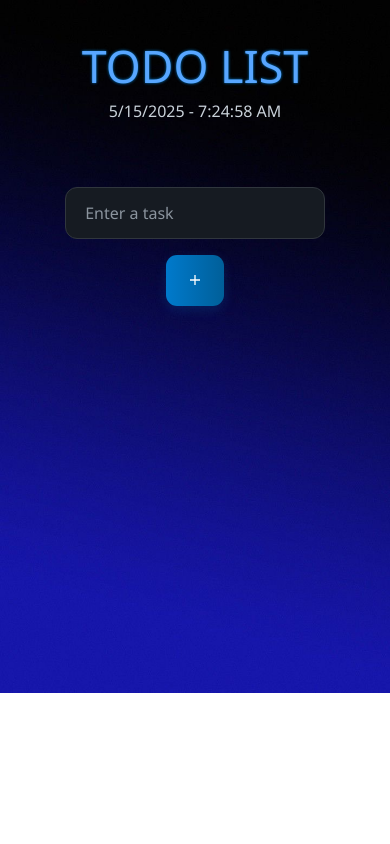
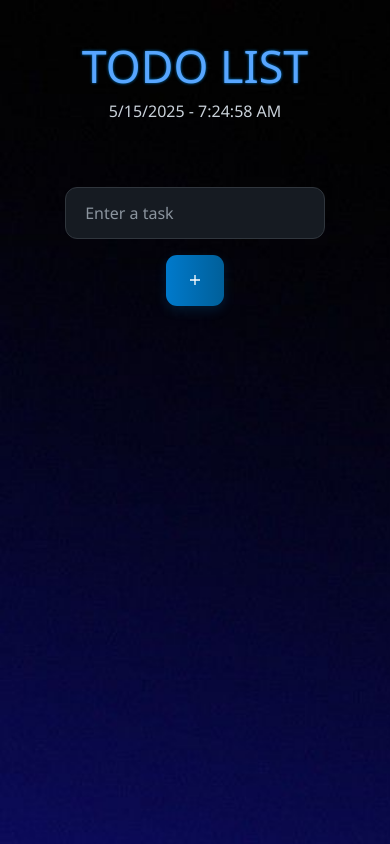
Before and after one commit to abhishekmahara/react-todo-list, a React (Vite) app: page / in a window 390 px wide. Shown: the top 844 px of the page. Built offline with nearby package versions, Linux system fonts and the light colour scheme.

Commit message:
fix: resolved styling in mobile devices

```diff
--- a/src/Todo/List.css
+++ b/src/Todo/List.css
@@ -1,4 +1,8 @@
 body{
+   height: 100%;
+  margin: 0;
+  padding: 0;
+  overflow-x: hidden;
   background-image: url("../assets/IMG_8144.JPG");
   background-size: cover;
   background-repeat: no-repeat;
@@ -7,8 +11,9 @@ body{
 
 section {
   color: #c9d1d9;
+  /* flex: 1; */
+  min-height: 100vh;
   padding: 2rem;
-  height: 100%;
   font-family: 'Segoe UI', Tahoma, Geneva, Verdana, sans-serif;
 }
 
@@ -133,7 +138,7 @@ form {
 
 .completed {
   text-decoration: line-through;
-  color: #8b949e;
+  color: white;
 }
 
 .Edit-button{
```
